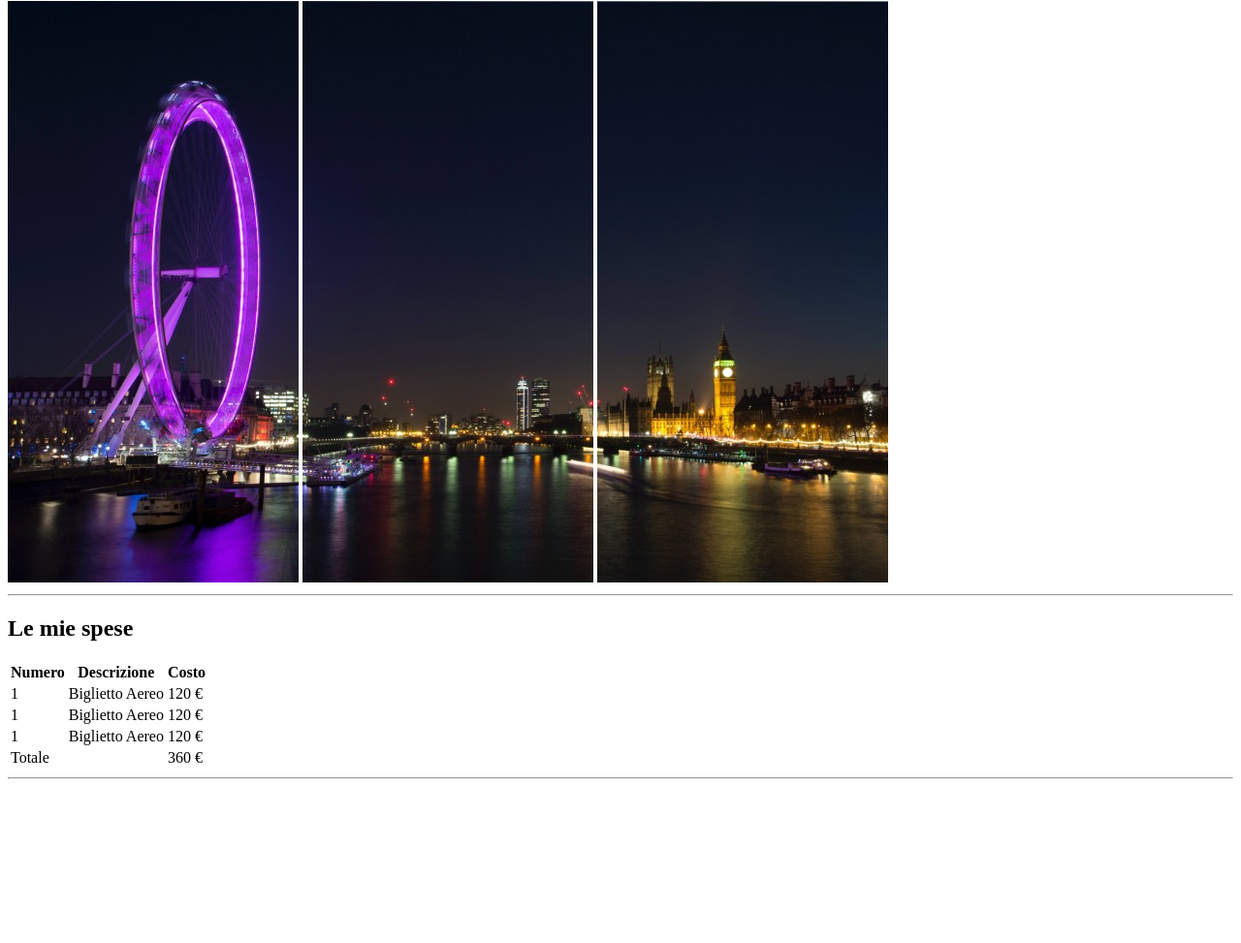
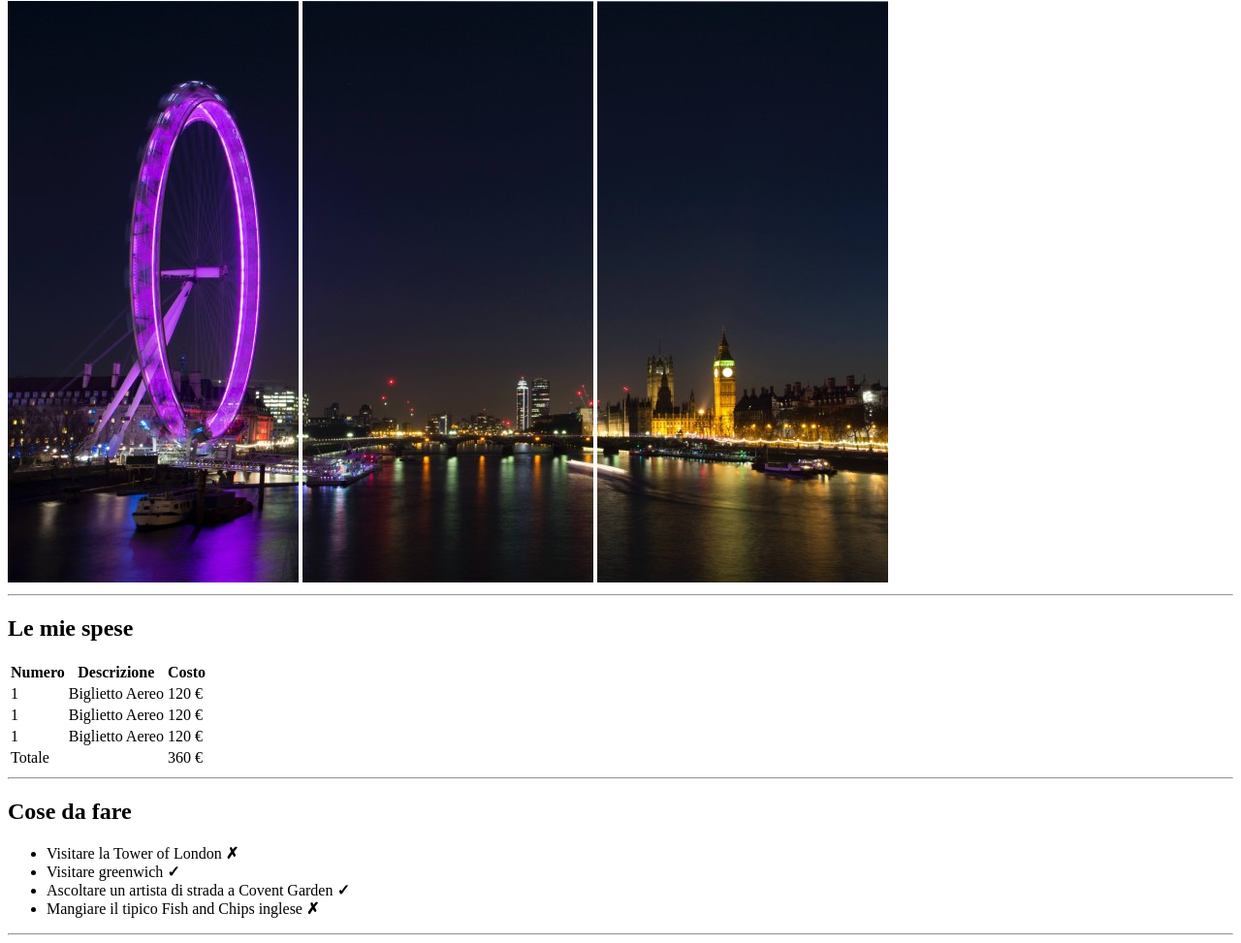
Before and after one commit to Tappobill/html-london-trip, a plain HTML site: page index.html in a window 1280 px wide. Shown: the part 79-1052 px from the top of the page at 97% size. Before the commit the page ends 891 px from the top, so only its background shows below. Drawn offline with Linux system fonts and the light colour scheme.

Commit message:
Prima Lista

```diff
--- a/index.html
+++ b/index.html
@@ -53,8 +53,20 @@
                 <td>360 &euro;</td>
             </tfoot>
         </table>
-        <hr>
     </div>
+    <hr>
+
+    <!-- Prima lista -->
+    <div>
+        <h2>Cose da fare</h2>
+        <ul>
+            <li>Visitare la Tower  of London <strong>&cross;</strong></li>
+            <li>Visitare greenwich <strong>&check;</strong></li>
+            <li>Ascoltare un artista di strada a Covent Garden <strong>&check;</strong></li>
+            <li>Mangiare il tipico Fish and Chips inglese <strong>&cross;</strong></li>
+        </ul>
+    </div>
+    <hr>
 
 </body>
 </html>
```
